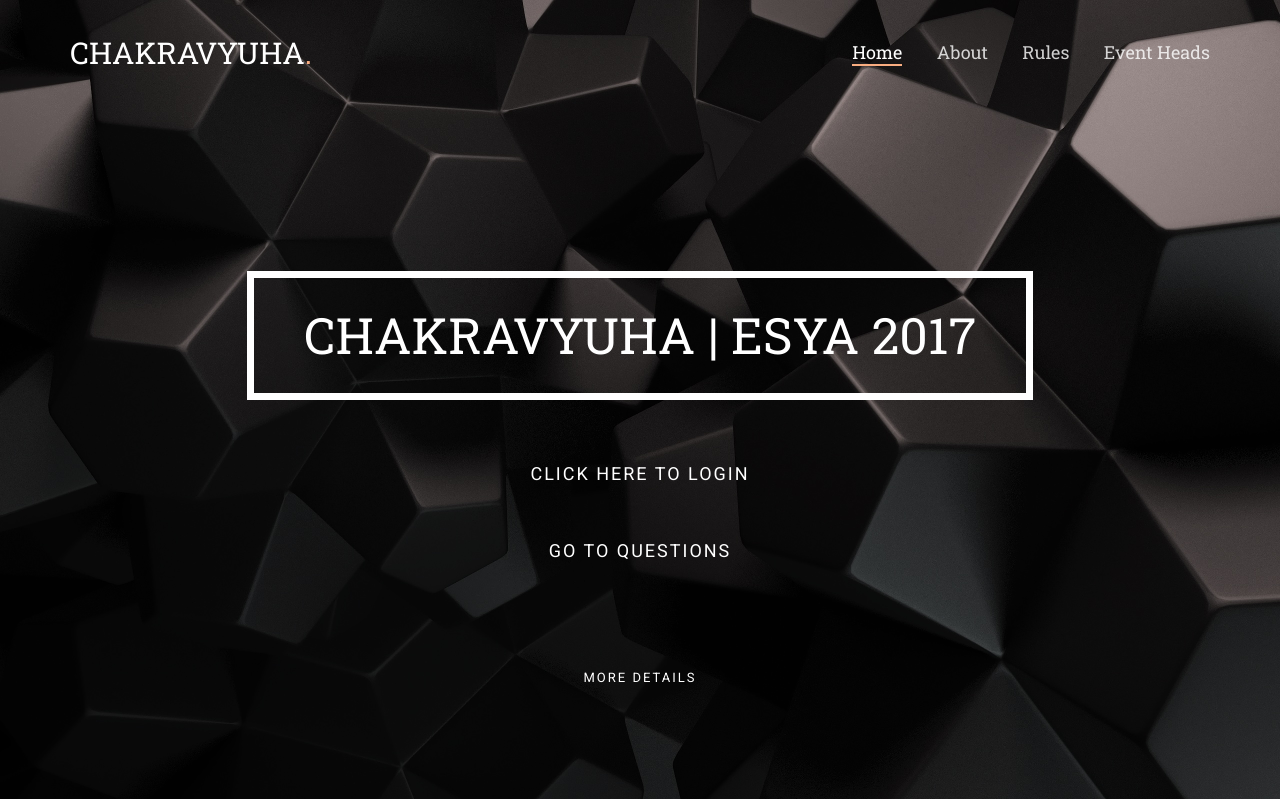
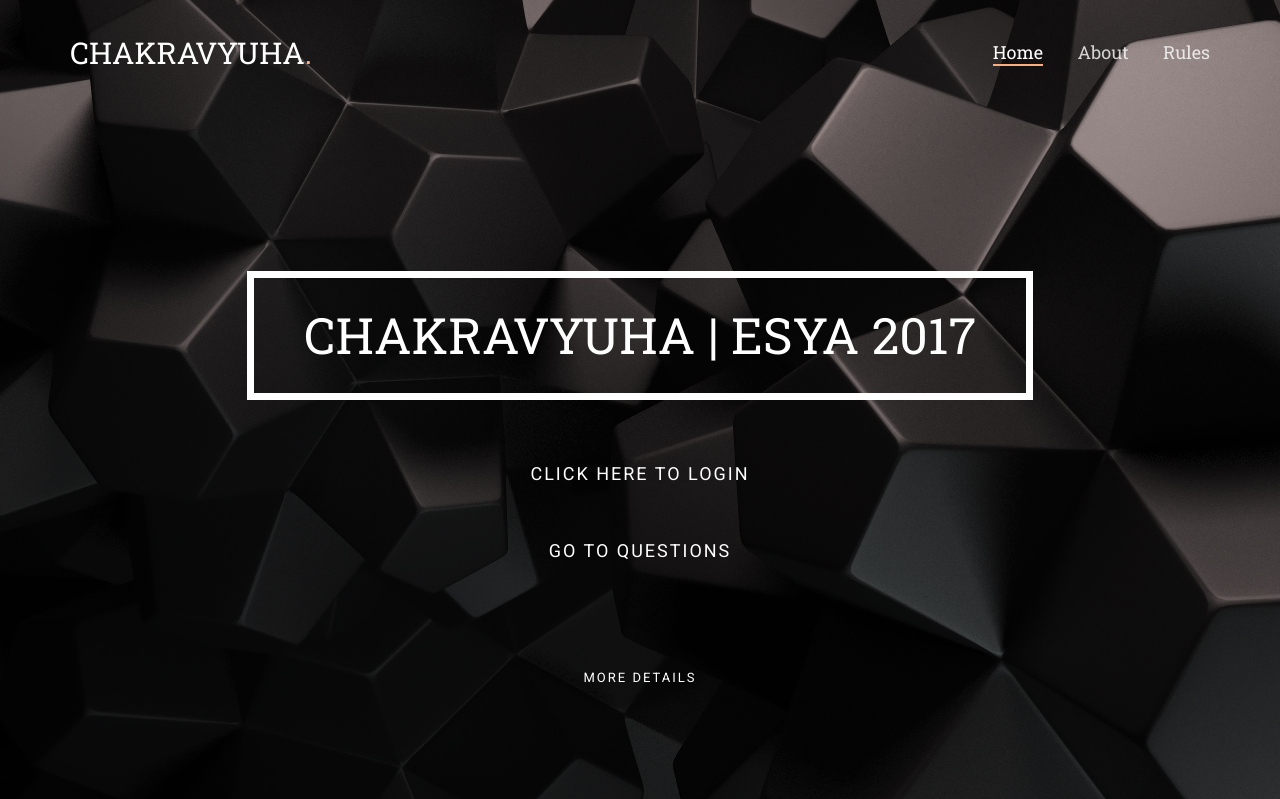
Before and after one commit to sarthak268/Chakravuyha_Website, a Flask app: page / in a window 1280 px wide. Shown: the top 799 px of the page. Run offline with Flask 2, Linux system fonts and the light colour scheme; some libraries are stand-ins or nearby versions; some web fonts are replaced.

Commit message:
removed event head header

```diff
--- a/templates/lay.html
+++ b/templates/lay.html
@@ -71,7 +71,7 @@
 					<li><a href="#" data-nav-section="home">Home</a></li>
 					<li><a href="#" data-nav-section="portfolio">About</a></li>
 					<li><a href="#" data-nav-section="about">Rules</a></li>
-					<li><a href="#" data-nav-section="contact">Event Heads</a></li>
+					<!--li><a href="#" data-nav-section="contact">Event Heads</a></li-->
 					<!--li><a href="{{ url_for('signup') }}">Login</a></li>
 					<li><a href="blank.html">Go to Questions</a></li-->
 				</ul>
```
